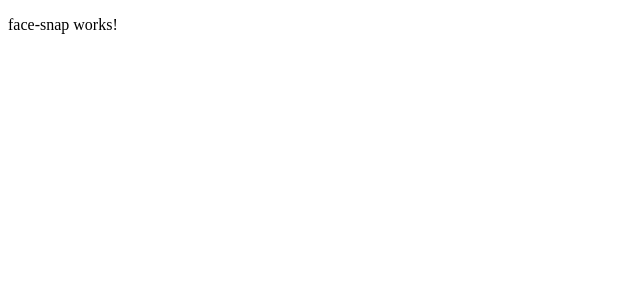
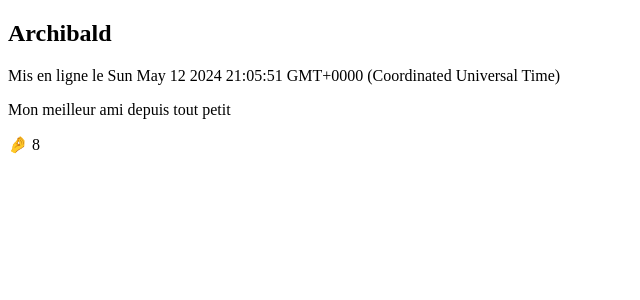
Before and after one commit to luljn/Snapface, an Angular app: page / in a window 1280 px wide. Shown: the top 300 px of the page, without its empty margins (0-640 px from the left). Built offline with nearby package versions, Linux system fonts and the light colour scheme.

Commit message:
Data added to FaceSnapComponent

```diff
--- a/src/app/face-snap/face-snap.component.html
+++ b/src/app/face-snap/face-snap.component.html
@@ -1 +1,4 @@
-<p>face-snap works!</p>
+<h2>{{ title }}</h2>
+<p>Mis en ligne le {{ creationDate }}</p>
+<p>{{ description }}</p>
+<p>🤌 {{ snaps }}</p>
--- a/src/app/face-snap/face-snap.component.ts
+++ b/src/app/face-snap/face-snap.component.ts
@@ -1,4 +1,4 @@
-import { Component } from '@angular/core';
+import { Component, OnInit } from '@angular/core';
 
 @Component({
   selector: 'app-face-snap',
@@ -7,6 +7,18 @@
   templateUrl: './face-snap.component.html',
   styleUrl: './face-snap.component.scss'
 })
-export class FaceSnapComponent {
+export class FaceSnapComponent implements OnInit {
 
+  title!: string;
+  description!: string;
+  creationDate!: Date;
+  snaps!: number;
+
+  ngOnInit(): void {
+
+    this.title = 'Archibald';
+    this.description = 'Mon meilleur ami depuis tout petit';
+    this.creationDate = new Date();
+    this.snaps = 8;
+  }
 }
```
